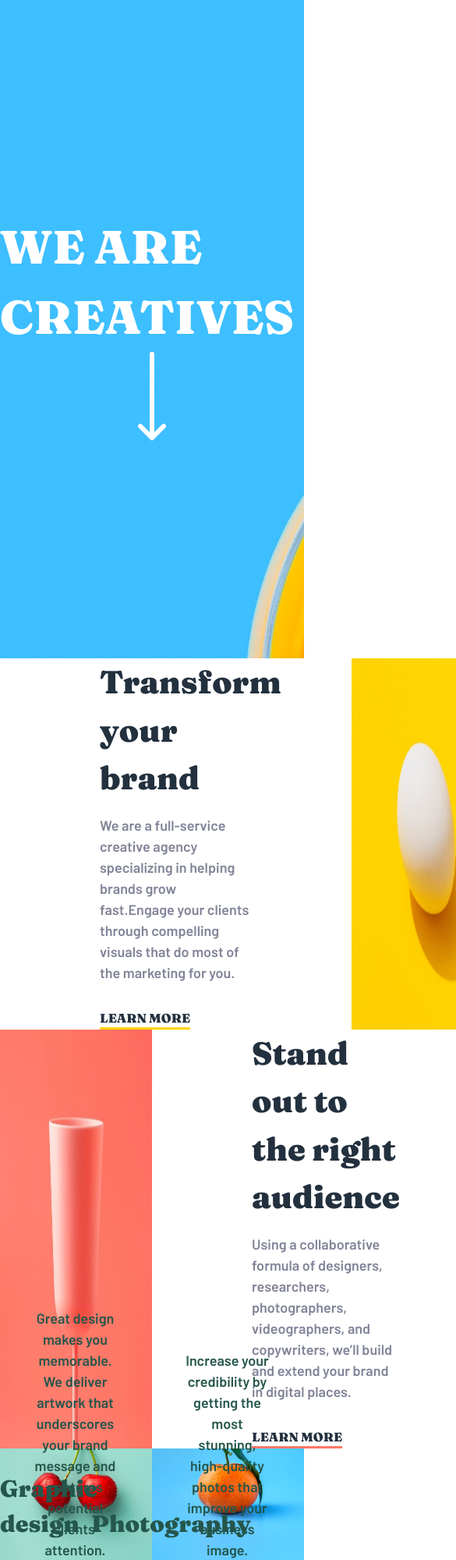
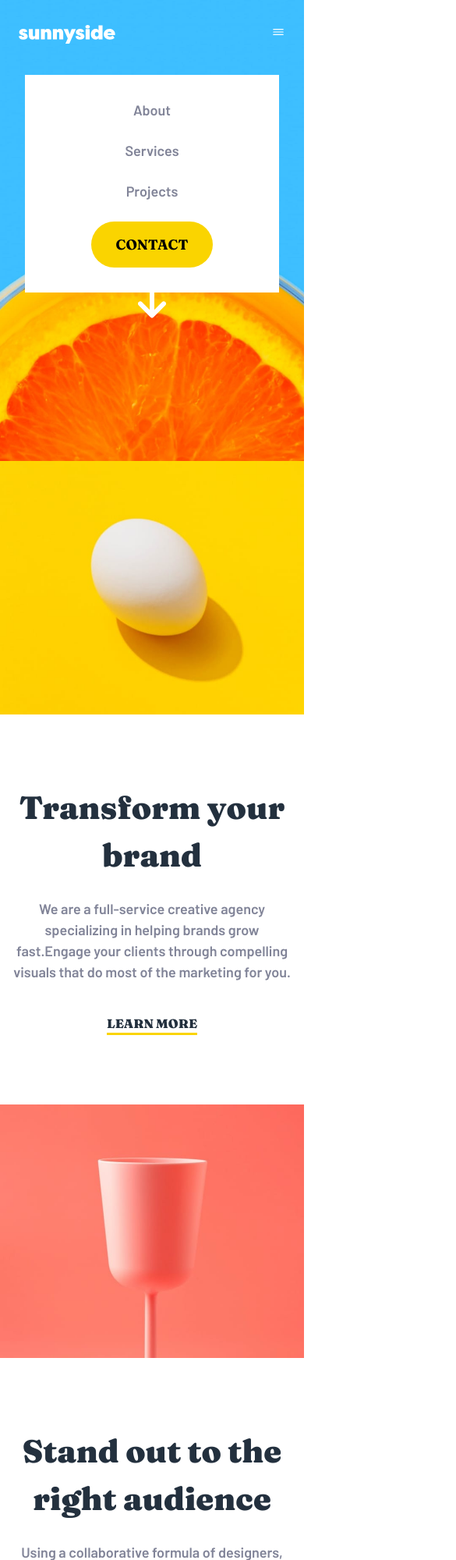
Before and after one commit to alesamv/Sunnyside-Agency-Landing-Page, a website: page index.html in a window 390 px wide. Shown: the top 2000 px of the page at 78% size, 585 px wide, since content can reach past the window. Drawn offline with nearby package versions, Linux system fonts and the light colour scheme.

Commit message:
style of mobile devices

```diff
--- a/index.html
+++ b/index.html
@@ -12,8 +12,9 @@
   <nav>
     <div class="logo__agency">
       <img src="./images/logo.svg" alt="logo">
+      <ion-icon name="menu-outline" id="menu__icon"></ion-icon>
     </div>
-    <div class="menu">
+    <div id="menu">
       <a href="#">About</a>
       <a href="#">Services</a>
       <a href="#">Projects</a>
@@ -47,12 +48,10 @@
 
     <div class="services__third">
       <div class="one">
-        <img src="./images/desktop/image-graphic-design.jpg" alt="Graphic design">
         <h3>Graphic design</h3>
         <p>Great design makes you memorable. We deliver artwork that underscores your brand message and captures potential clients’ attention.</p>
       </div>
       <div class="two">
-        <img src="./images/desktop/image-photography.jpg" alt="Photography">
         <h3>Photography</h3>
         <p>Increase your credibility by getting the most stunning, high-quality photos that improve your business image.</p>
       </div>
--- a/style.scss
+++ b/style.scss
@@ -43,19 +43,15 @@ nav {
     left: 0;
     right: 0;
     box-sizing: border-box;
+
+    #menu__icon {
+        display: none;
     }
 
-nav {
-    .menu {
+    #menu {
         display: flex;
         align-items: center;
         gap: 50px;
-    }
-
-    a {
-        text-decoration: none;
-        color: $white;
-    }
 
         a:last-child {
             font-family: $font-fraunces;
@@ -72,10 +68,17 @@ nav {
         }
     }
 
+    a {
+        text-decoration: none;
+        color: $white;
+    }
+}
+
 .section__header {
     background-image: url(./images/desktop/image-header.jpg);
     background-repeat: no-repeat;
     background-size: cover;
+    background-position: center;
     height: 100vh;
 
     display: flex;
@@ -167,34 +170,34 @@ nav {
         color: $dark_cyan;
         font-size: 30px;
         font-weight: 900;
+        padding: 23rem 0 2rem;
+        text-align: center;
     }
 
     p {
         font-family: $font-barlow;
         color: $dark_cyan;
+        text-align: center;
+        width: 60%;
+        margin: auto;
+        padding: 0 0 5rem;
     }
 
-    .one, .two {
-        position: relative;
+    .one {
+        background-image: url(./images/desktop/image-graphic-design.jpg);
+        background-size: cover;
+        background-repeat: no-repeat;
+        background-position: center;
+        background-position: center;
         width: 50%;
-
-        h3 {
-            position: absolute;
-            right: 35%;
-            bottom: 30%;
     }
 
-        p {
-            position: absolute;
-            width: 55%;
-            left: 22%;
-            bottom: 15%;
-            text-align: center;
-        }
-
-        img {
-            width: 100%;
-        }
+    .two {
+        background-image: url(./images/desktop/image-photography.jpg);
+        background-size: cover;
+        background-repeat: no-repeat;
+        background-position: center;
+        width: 50%;
     }
 }
 
@@ -297,13 +300,125 @@ footer {
     }
 }
 
+// medium and small devices
 @media (max-width: 768px) {
     nav {
-        display: none;
+        display: block;
+        padding: 2rem 1.5rem;
+
+        .logo__agency {
+            display: flex;
+            justify-content: space-between;
+
+            #menu__icon {
+                display: block;
+                color: $white;
+            }
         }
 
+        #menu {
+            position: absolute;
+            left: 0;
+            right: 0;
+            top: 0;
+            flex-direction: column;
+            gap: 25px;
+            background-color: $white;
+            padding: 2rem 0rem;
+            margin: 6rem 2rem 2rem;
+
+            a {
+                color: $dark_grayish_blue;
+            }
+
+            a:last-child {
+                background-color: $yellow;
+            }
+        }
+    }
+
+    // #menu__icon {
+    //     display: block;
+    //     color: $white;
+    //     position: absolute;
+    // }
+
+    .section__header {
+        height: 70vh;
+
+        h1 {
+            font-size: 40px;
+            text-align: center;
+        }
+    }
     .section__services {
+        .services__first, .services__second, .services__third {
             display: flex;
+
+            div {
+                width: 100%;
+                height: 500px;
+                margin: 0;
+
+                h2 {
+                    text-align: center;
+                }
+
+                p {
+                    text-align: center;
+                    padding: 0.5rem;
+                }
+
+                a {
+                   margin-left: auto;
+                   margin-right: auto;
+                }
+            }
+
+            img {
+                width: 100%;
+                margin: 0;
+            }
+        }
+
+        .services__first {
+            flex-direction: column-reverse;
+        }
+
+        .services__second, .services__third {
             flex-direction: column;
         }
+
+        .services__third h3{
+            padding: 17rem 0 0;
         }
+    }
+
+    .section__testimonials {
+        margin: 5rem 0;
+
+        h3 {
+            font-size: 16px;
+        }
+
+        .testimonials__columns {
+            flex-direction: column;
+            gap: 60px;
+
+            .testimonials__first, .testimonials__second, .testimonials__third {
+                p:nth-child(2) {
+                    margin: 2rem 0;
+                }
+            }
+
+        }
+    }
+
+    .section__banner {
+        flex-wrap: wrap;
+
+        img {
+            width: 50%;
+        }
+    }
+}
```
Also changed, not shown: style.css, 1 other file. Lines whose indentation alone changed are shown as unchanged.
